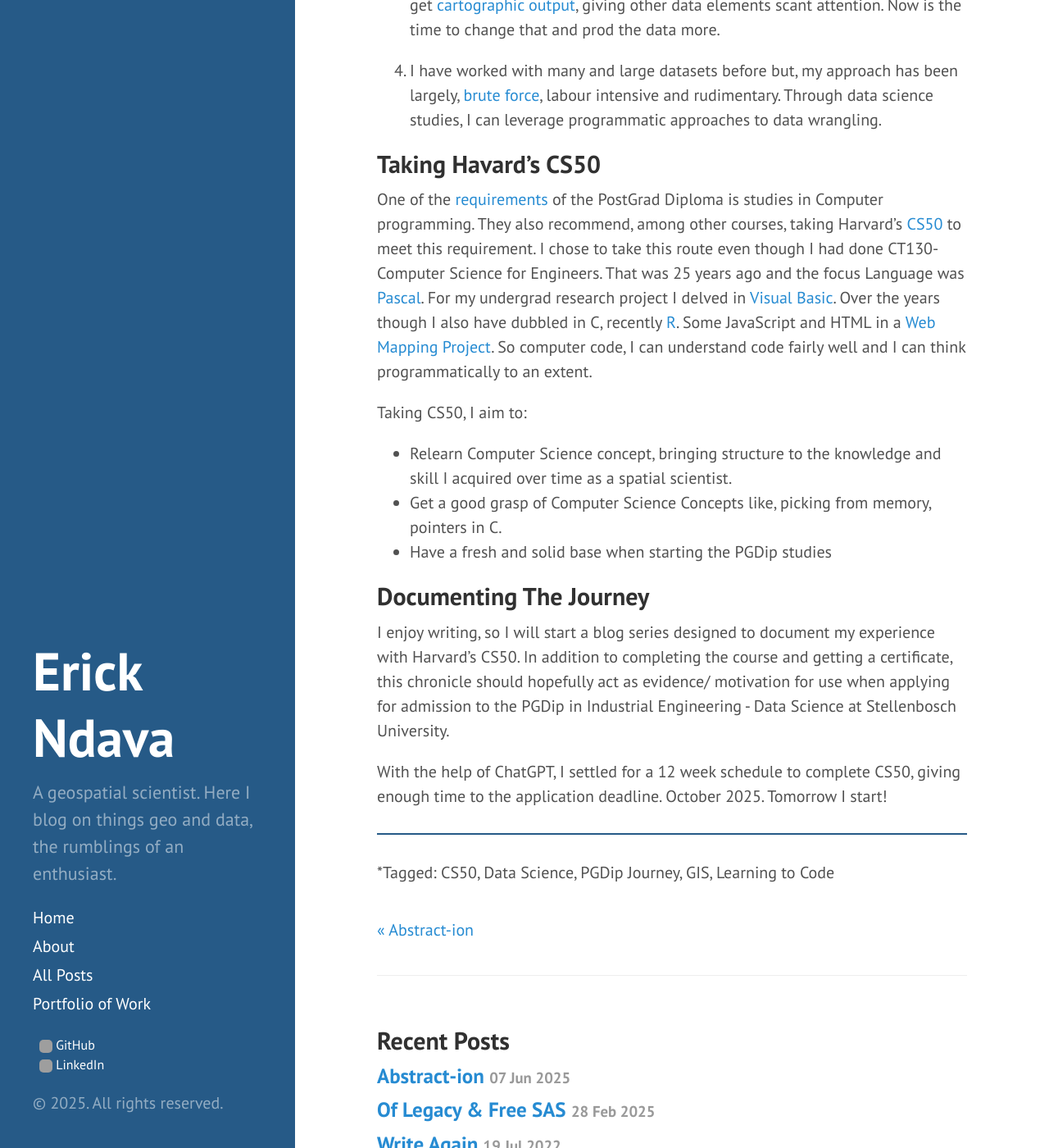
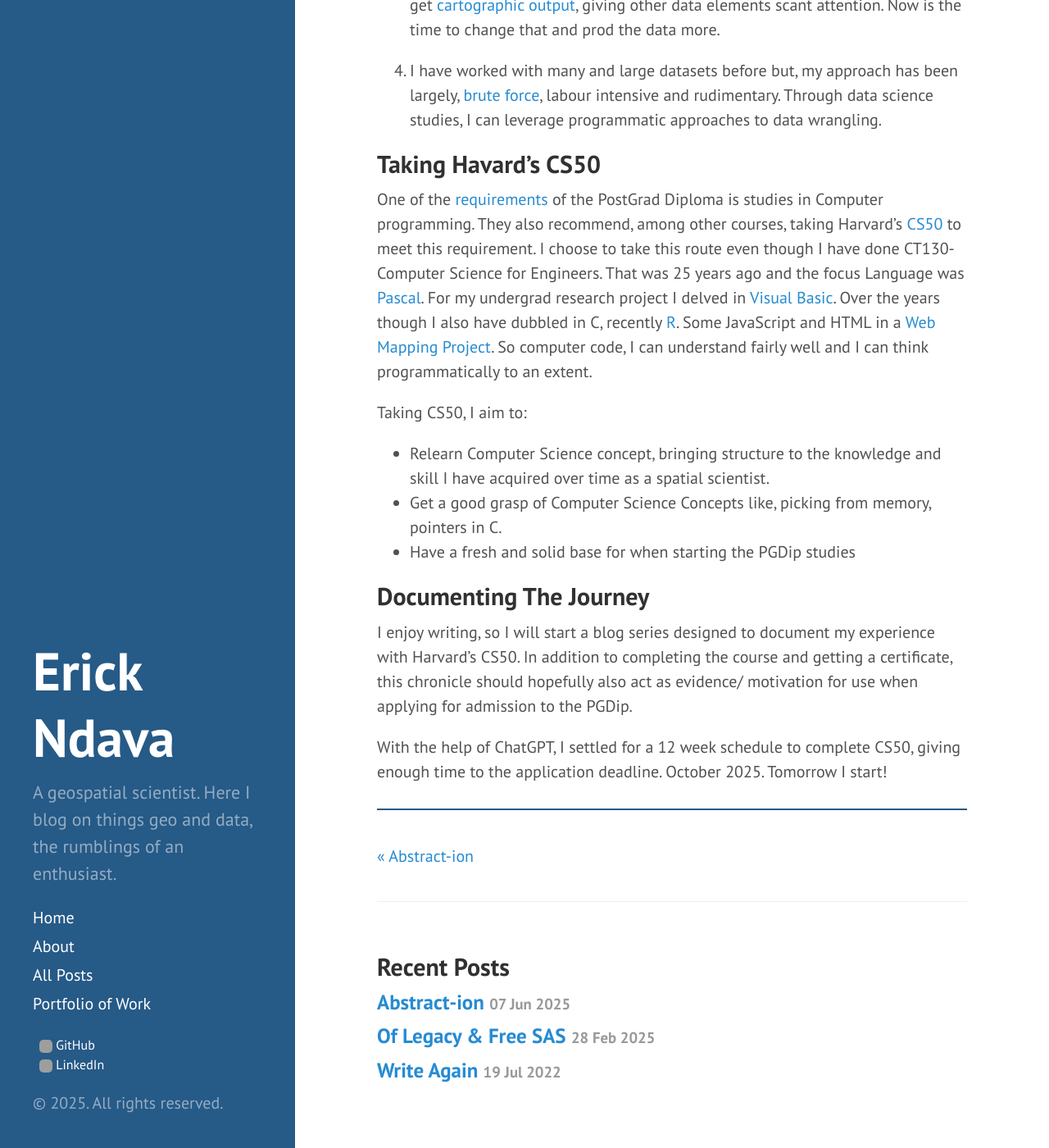
Before and after one commit to erickndava/erickndava.github.io, a Jekyll site: the page built from _posts/2025-06-15-Why-I-Took-Harvard's-CS50-as-a-Mid-Career-Spatial-Scientist.md, in a window 1280 px wide and 1400 px high, scrolled down 1023 px. Shown: the whole window at 82% size. Built offline with Jekyll 4.4.1, drawn with Linux system fonts in a browser that asks for light colours; some of the changed text lies outside the part shown; grey boxes are pictures that could not be loaded.

Commit message:
Update 2025-06-15-Why-I-Took-Harvard's-CS50-as-a-Mid-Career-Spatial-Scientist.md

```diff
--- a/_posts/2025-06-15-Why-I-Took-Harvard's-CS50-as-a-Mid-Career-Spatial-Scientist.md
+++ b/_posts/2025-06-15-Why-I-Took-Harvard's-CS50-as-a-Mid-Career-Spatial-Scientist.md
@@ -33,17 +33,16 @@
 
 ## Taking Havard's CS50
 
- One of the [requirements](https://ie-datascience.sun.ac.za/postgraduate-diploma-in-engineering/#Admission-Requirements) of the PostGrad Diploma is studies in Computer programming. They also recommend, among other courses, taking Harvard's [CS50](https://learning.edx.org/course/course-v1:HarvardX+CS50+X/home) to meet this requirement. I chose to take this route even though I had done CT130- Computer Science for Engineers. That was 25 years ago and the focus Language was [Pascal](https://en.wikipedia.org/wiki/Pascal_(programming_language)). For my undergrad research project I delved in [Visual Basic](https://en.wikipedia.org/wiki/Visual_Basic_(classic)). Over the years though I also have dubbled in C, recently [R](https://erickndava.github.io/hands-on/2019/06/20/a-datascience-doodle-1-the-data/). Some JavaScript and HTML in a [Web Mapping Project](https://erickndava.github.io/pioneer-column-map/index.html). So computer code, I can understand code fairly well and I can think programmatically to an extent.
+ One of the [requirements](https://ie-datascience.sun.ac.za/postgraduate-diploma-in-engineering/#Admission-Requirements) of the PostGrad Diploma is studies in Computer programming. They also recommend, among other courses, taking Harvard's [CS50](https://learning.edx.org/course/course-v1:HarvardX+CS50+X/home) to meet this requirement. I choose to take this route even though I have done CT130- Computer Science for Engineers. That was 25 years ago and the focus Language was [Pascal](https://en.wikipedia.org/wiki/Pascal_(programming_language)). For my undergrad research project I delved in [Visual Basic](https://en.wikipedia.org/wiki/Visual_Basic_(classic)). Over the years though I also have dubbled in C, recently [R](https://erickndava.github.io/hands-on/2019/06/20/a-datascience-doodle-1-the-data/). Some JavaScript and HTML in a [Web Mapping Project](https://erickndava.github.io/pioneer-column-map/index.html). So computer code, I can understand fairly well and I can think programmatically to an extent.
 
 Taking CS50, I aim to:
-  - Relearn Computer Science concept, bringing structure to the knowledge and skill I acquired over time as a spatial scientist.
+  - Relearn Computer Science concept, bringing structure to the knowledge and skill I have acquired over time as a spatial scientist.
   - Get a good grasp of Computer Science Concepts like, picking from memory, pointers in C.
-  - Have a fresh and solid base when starting the PGDip studies
+  - Have a fresh and solid base for when starting the PGDip studies
 
 ## Documenting The Journey
-I enjoy writing, so I will start a blog series designed to document my experience with Harvard's CS50. In addition to completing the course and getting a certificate, this chronicle should hopefully act as evidence/ motivation for use when applying for admission to the PGDip in Industrial Engineering - Data Science at Stellenbosch University.
+I enjoy writing, so I will start a blog series designed to document my experience with Harvard's CS50. In addition to completing the course and getting a certificate, this chronicle should hopefully also act as evidence/ motivation for use when applying for admission to the PGDip.
 
 With the help of ChatGPT, I settled for a 12 week schedule to complete CS50, giving enough time to the application deadline. October 2025. Tomorrow I start!
 
 ---
-   *Tagged: CS50, Data Science, PGDip Journey, GIS, Learning to Code
```
Also changed, not shown: other parts of _posts/2025-06-15-Why-I-Took-Harvard's-CS50-as-a-Mid-Career-Spatial-Scientist.md (+1 -1 lines).
